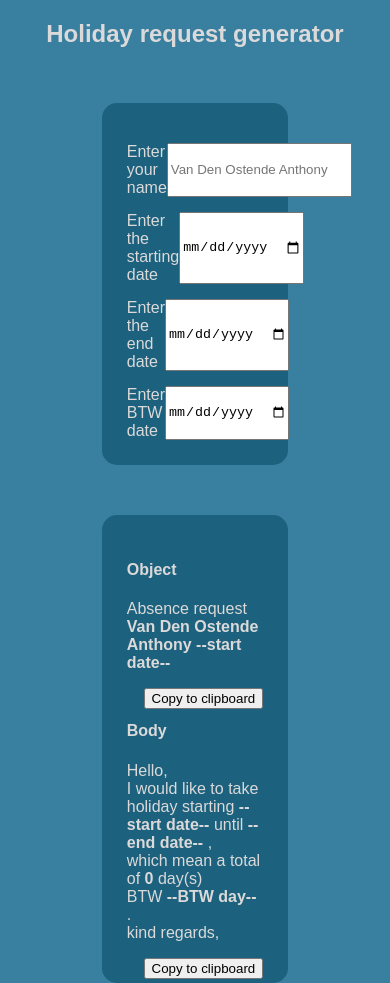
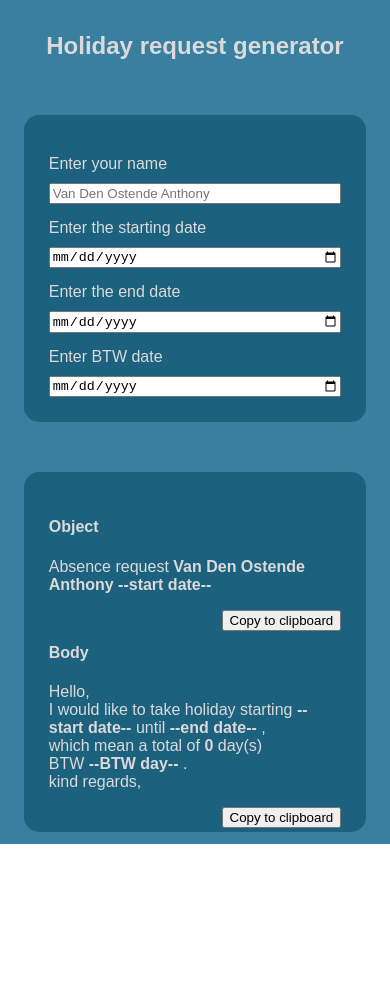
Before and after one commit to AnthoVDO/Personal-tool, a React (Create React App) app in the folder view/: page / in a window 390 px wide. After the commit the page ends 844 px from the top, so only its background shows below. Built offline with nearby package versions, Linux system fonts and the light colour scheme; a web font is replaced by a local one.

Commit message:
I made it responsive and changed the copy alert

```diff
--- a/view/src/App.css
+++ b/view/src/App.css
@@ -71,3 +71,57 @@
     position: absolute;
     right: 0;
 }
+
+
+/* class for the temp window while copy to clip board */
+
+.tempWindow {
+    position: absolute;
+    left: 0;
+    top: 25px;
+    background-color: rgb(243, 182, 67);
+    color: white;
+    padding: 10px;
+    border-radius: 10px;
+}
+
+
+/* Media queries */
+
+@media screen and (max-width: 950px) {
+    .form,
+    .form__view {
+        width: 45%;
+    }
+}
+
+@media screen and (max-width: 750px) {
+    .form,
+    .form__view {
+        width: 55%;
+    }
+}
+
+@media screen and (max-width: 600px) {
+    .form,
+    .form__view {
+        width: 65%;
+    }
+}
+
+@media screen and (max-width: 515px) {
+    .form,
+    .form__view {
+        width: 75%;
+    }
+    .form__label {
+        display: flex;
+        flex-direction: column;
+    }
+    .form__label label {
+        margin-bottom: 10px;
+    }
+    .holidayRequest__title {
+        text-align: center;
+    }
+}
--- a/view/src/component/HolidayRequest.js
+++ b/view/src/component/HolidayRequest.js
@@ -48,8 +48,17 @@ const HolidayRequest = () => {
         textToCopy.select();
         document.execCommand("copy");
         textToCopy.remove();
-        alert('copied !');
-        console.log(text)
+
+        // creat a div to alert the person that the element has been copied !
+        const tempWindow = document.createElement("div");
+        e.target.appendChild(tempWindow);
+        tempWindow.className = "tempWindow";
+        tempWindow.textContent = "Copied !"
+        setTimeout(()=> {
+            tempWindow.remove();
+        }, 1000)
+
+
     }
 
 
```
